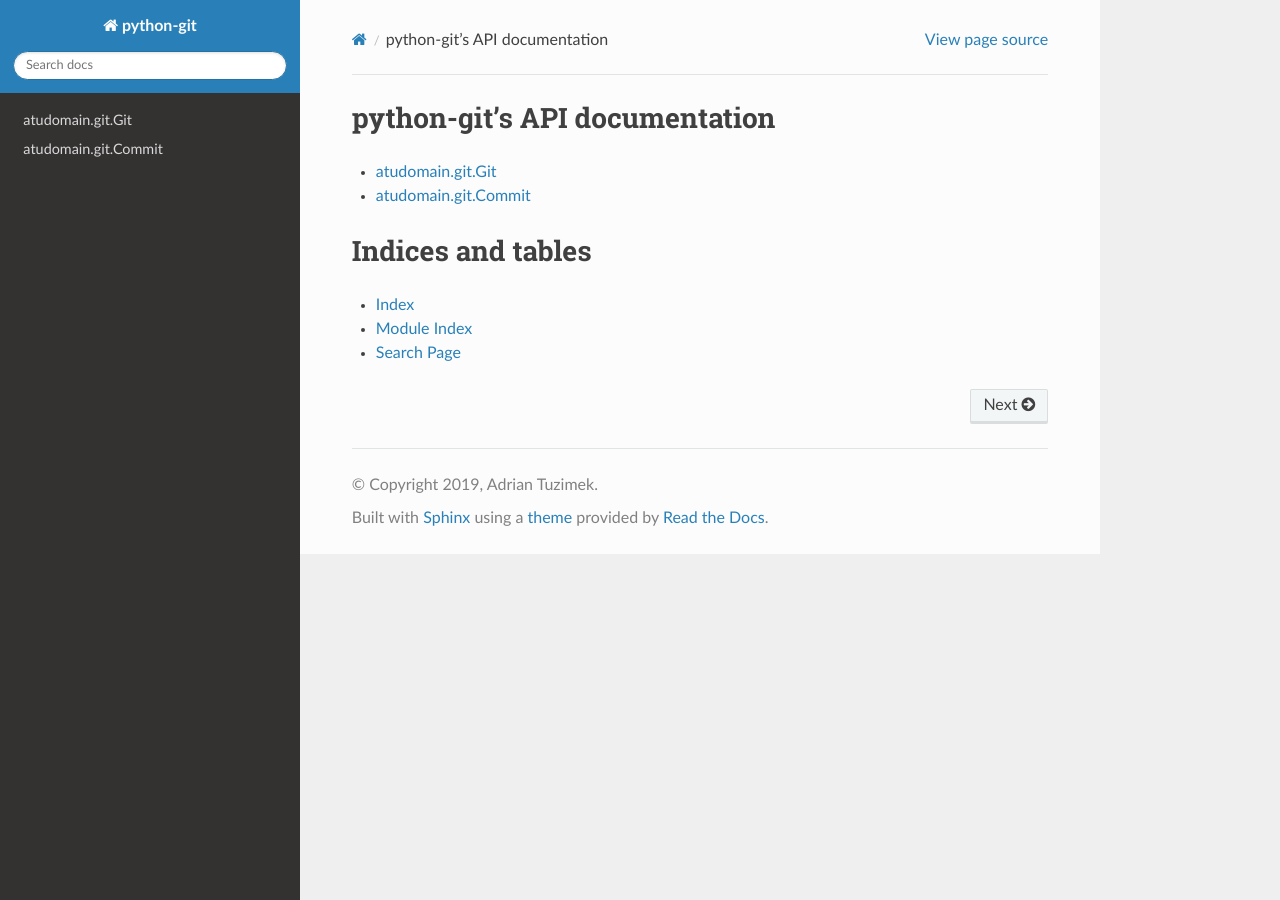
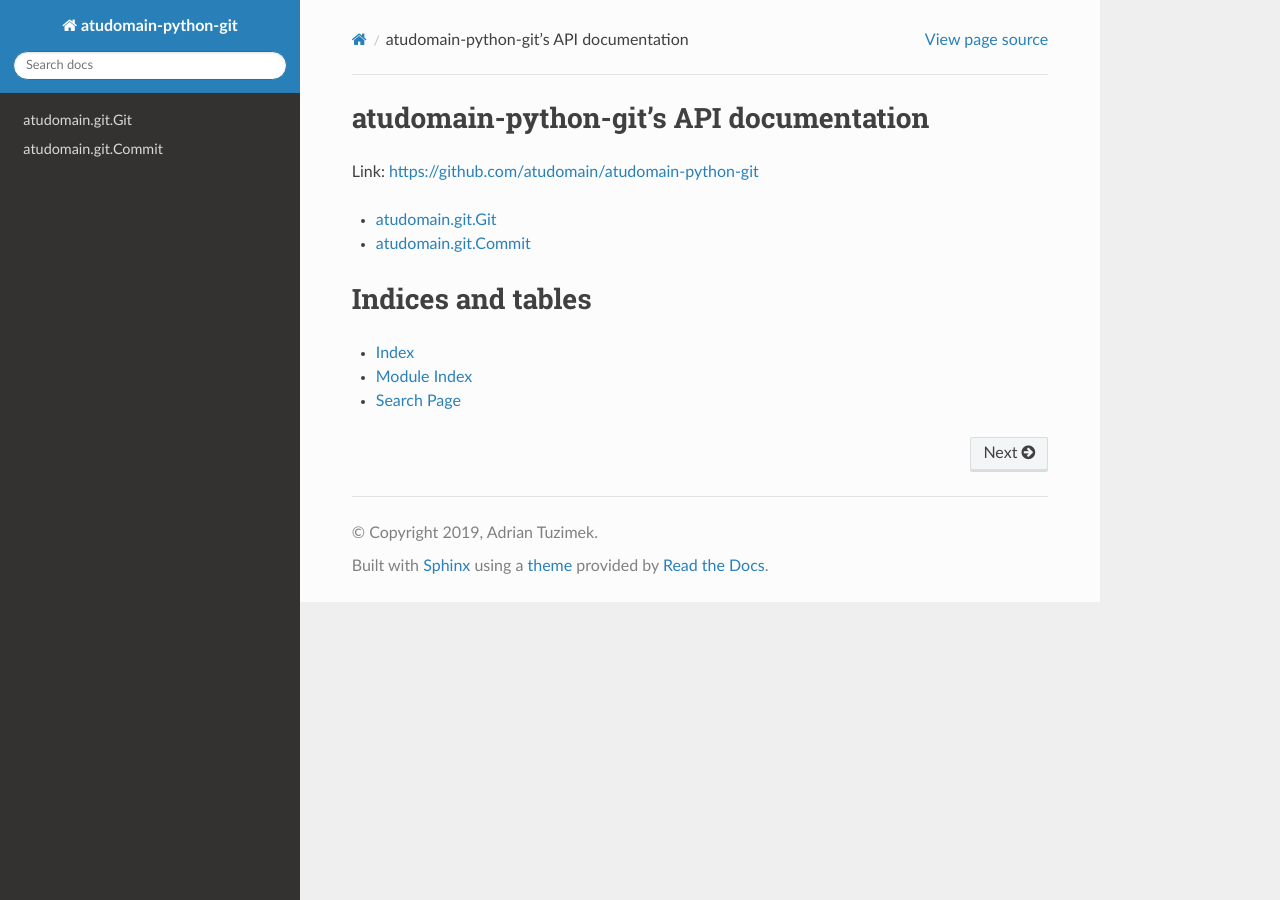
Before and after one commit to atudomain/atudomain-git, a Sphinx documentation site: the page built from docs/index.rst, in a window 1280 px wide. Built offline with Sphinx 7.4.7 and the Read the Docs theme 2.0.0, drawn with Linux system fonts in a browser that asks for light colours.

Commit message:
Added link to github to documentation

```diff
--- a/docs/conf.py
+++ b/docs/conf.py
@@ -21,7 +21,7 @@ sys.path.insert(0, os.path.abspath('..'))
 
 # -- Project information -----------------------------------------------------
 
-project = 'python-git'
+project = 'atudomain-python-git'
 copyright = '2019, Adrian Tuzimek'
 author = 'Adrian Tuzimek'
 
--- a/docs/index.rst
+++ b/docs/index.rst
@@ -3,8 +3,9 @@
    You can adapt this file completely to your liking, but it should at least
    contain the root `toctree` directive.
 
-python-git's API documentation
-==============================
+atudomain-python-git's API documentation
+========================================
+Link: https://github.com/atudomain/atudomain-python-git
 
 .. toctree::
 
```
